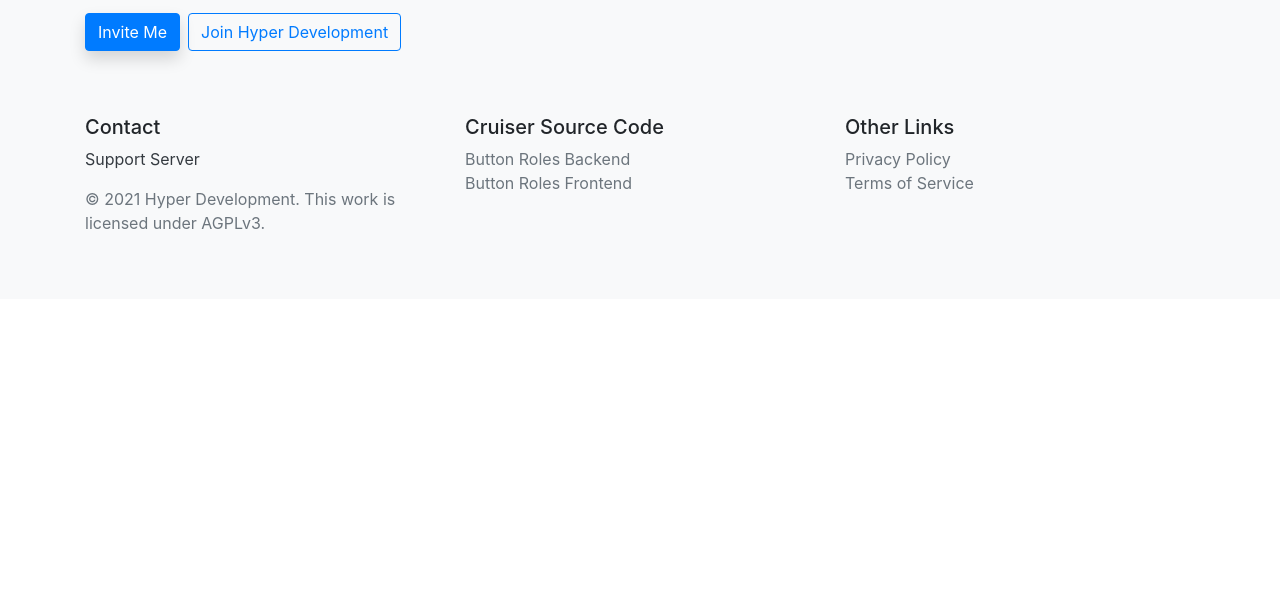
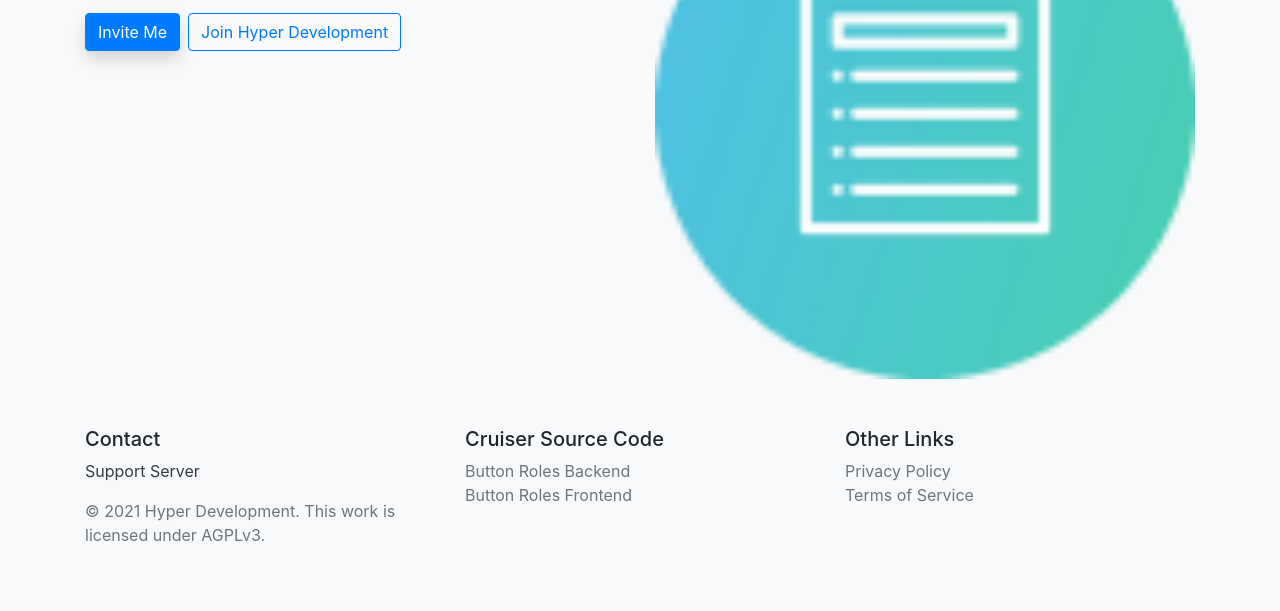
Before and after one commit to Hyper-Developers/Button-Roles-Frontend, a plain HTML site: page index.html in a window 1280 px wide. Shown: the part 231-842 px from the top of the page. Before the commit the page ends 800 px from the top, so only its background shows below. Drawn offline with nearby package versions, Linux system fonts and the light colour scheme.

Commit message:
Fixed flex

```diff
--- a/index.html
+++ b/index.html
@@ -4,7 +4,7 @@
         <meta charset="utf-8">
         <meta http-equiv="X-UA-Compatible" content="IE=edge">
         <title>Button Roles</title>
-        <link rel="icon" type="image/png" href="img/c1cced9e02b58d277f012b46f99d7e8c.png">
+        <link rel="icon" type="image/png" href="img/d8e24643ac636f960697f1321d42438e-modified.png">
         <meta name="description" content="Cruiser">
         <meta name="viewport" content="width=device-width, initial-scale=1">
         <meta name="robots" content="all,follow">
@@ -38,7 +38,7 @@
                         <p><a href="https://discord.com/api/oauth2/authorize?client_id=851943684316463166&permissions=268435456&scope=bot%20applications.commands" target="__blank" class="btn btn-primary shadow mr-2">Invite Me</a><a href="https://discord.gg/XQSRmzz" class="btn btn-outline-primary" target="__blank">Join Hyper Development</a></p>
                     </div>
                     <br/>
-                    <div class="col-lg-6 order-1 order-lg-2"><img src="img/d8e24643ac636f960697f1321d42438e-modified.png" alt="landing image" class="img-fluid" style="max-width: 100%; max-height: 100%;"></div>
+                    <div class="col-lg-6 order-1 order-lg-2"><img src="img/d8e24643ac636f960697f1321d42438e-modified.png" alt="landing image" class="img-fluid" style="width: 100%;"></div>
                     <br/>
                 </div>
             </div>
```
